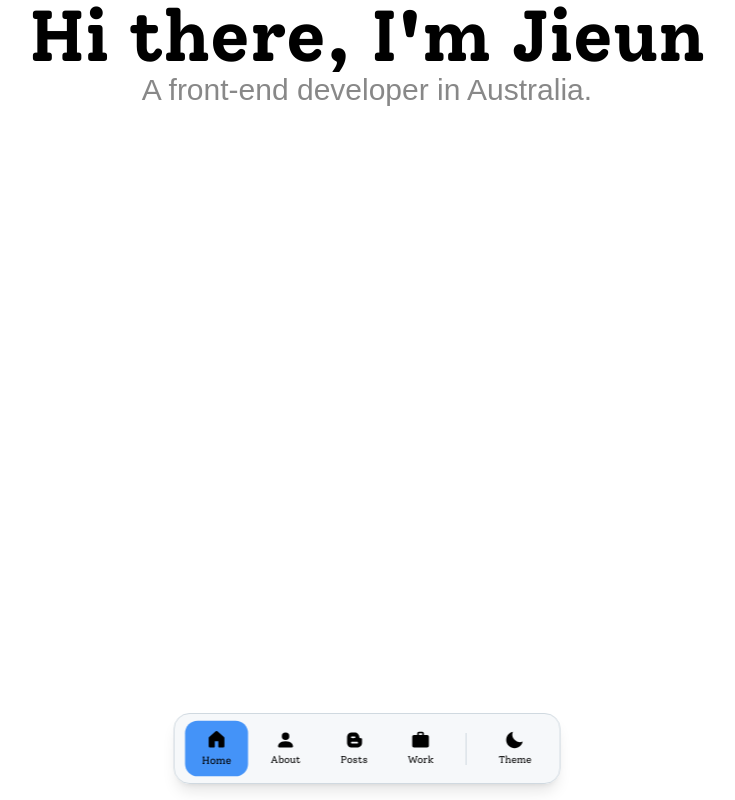
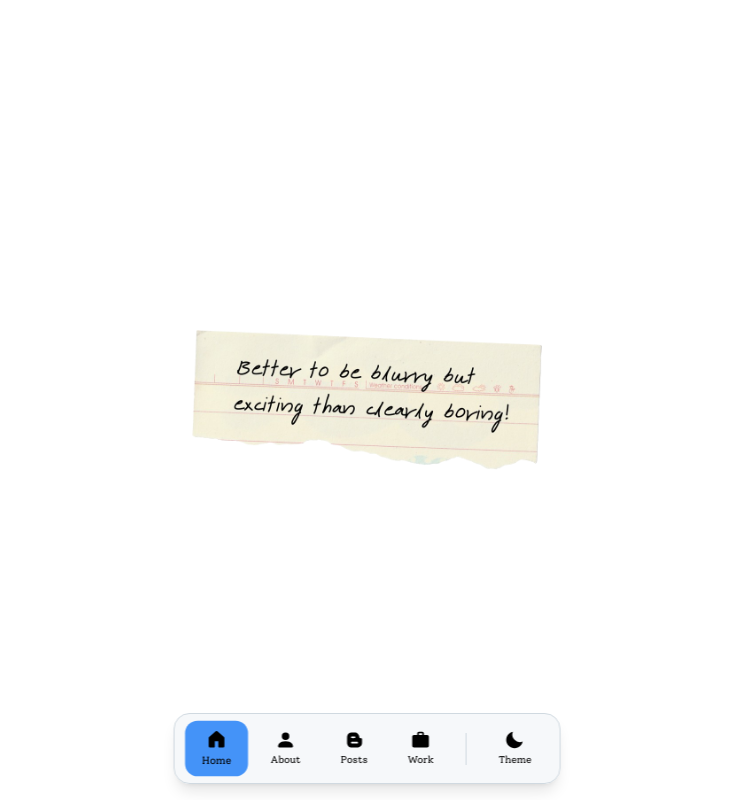
Before and after one commit to letsgojieun/letsgojieun.dev, a Next.js app: page / in a window 1280 px wide. Shown: the whole page, without its empty margins (273-1008 px from the left). Built offline with nearby package versions, Linux system fonts and the light colour scheme; a web font is replaced by a local one.

Commit message:
:sparkles: feat: replace home page text with hero image

```diff
--- a/src/app/page.tsx
+++ b/src/app/page.tsx
@@ -1,25 +1,15 @@
-"use client";
-import SplitText from "../components/SplitText";
+import Image from "next/image";
 
 export default function Home() {
   return (
-    <div className="flex-1 flex flex-col items-center justify-center h-full">
-      <SplitText
-        text="Hi there, I'm Jieun"
-        className="lg:text-7xl sm:text-5xl text-2xl font-bold text-center font-solway"
-        delay={100}
-        duration={0.6}
-        ease="power3.out"
-        splitType="chars"
-        from={{ opacity: 0, y: 40 }}
-        to={{ opacity: 1, y: 0 }}
-        threshold={0.1}
-        rootMargin="-100px"
-        textAlign="center"
+    <div className="flex items-center justify-center min-h-screen">
+      <Image
+        src="/images/home.png"
+        alt='Home Image: "Better to be blurry but exciting than clearly boring!"'
+        width={350}
+        height={350}
+        priority
       />
-      <span className="lg:text-3xl sm:text-2xl text-xl text-center text-subtitle font-gaegu">
-        A front-end developer in Australia.
-      </span>
     </div>
   );
 }
```
Also changed, not shown: public/images/home.png (added).
